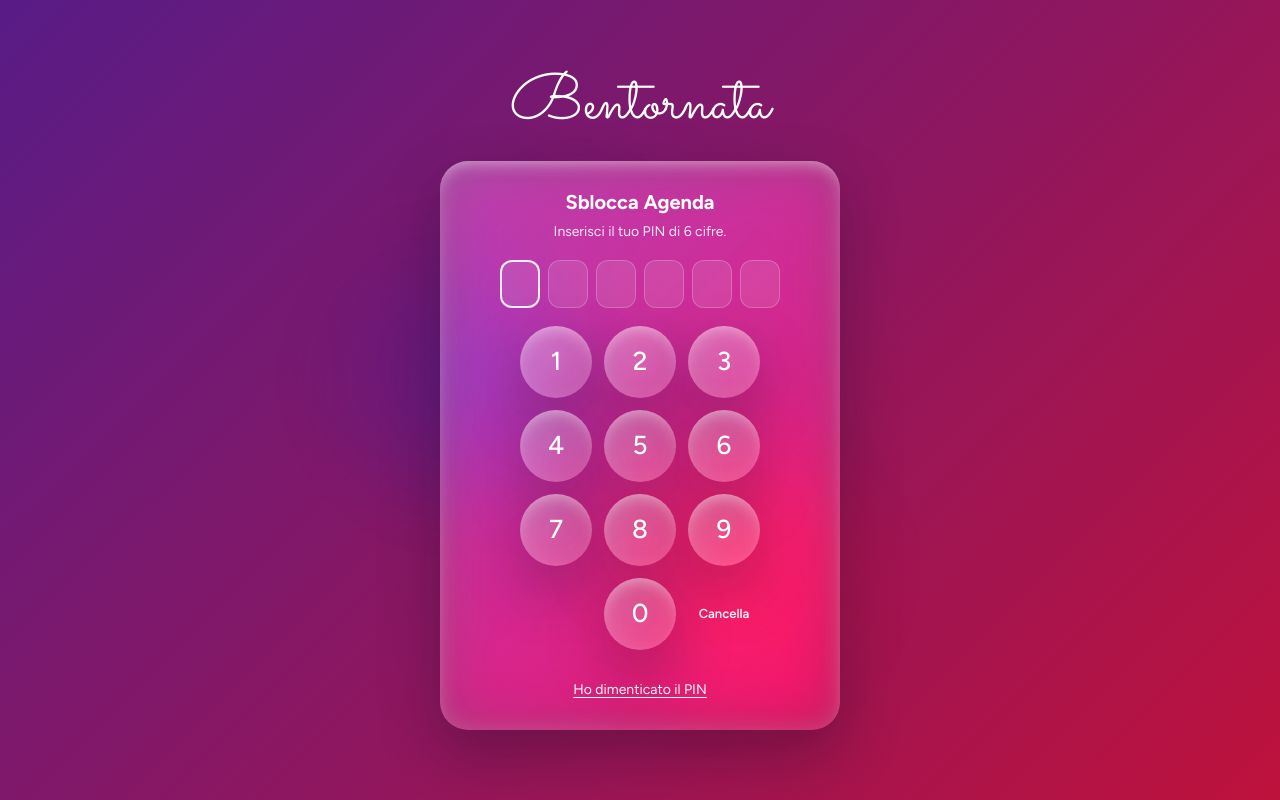
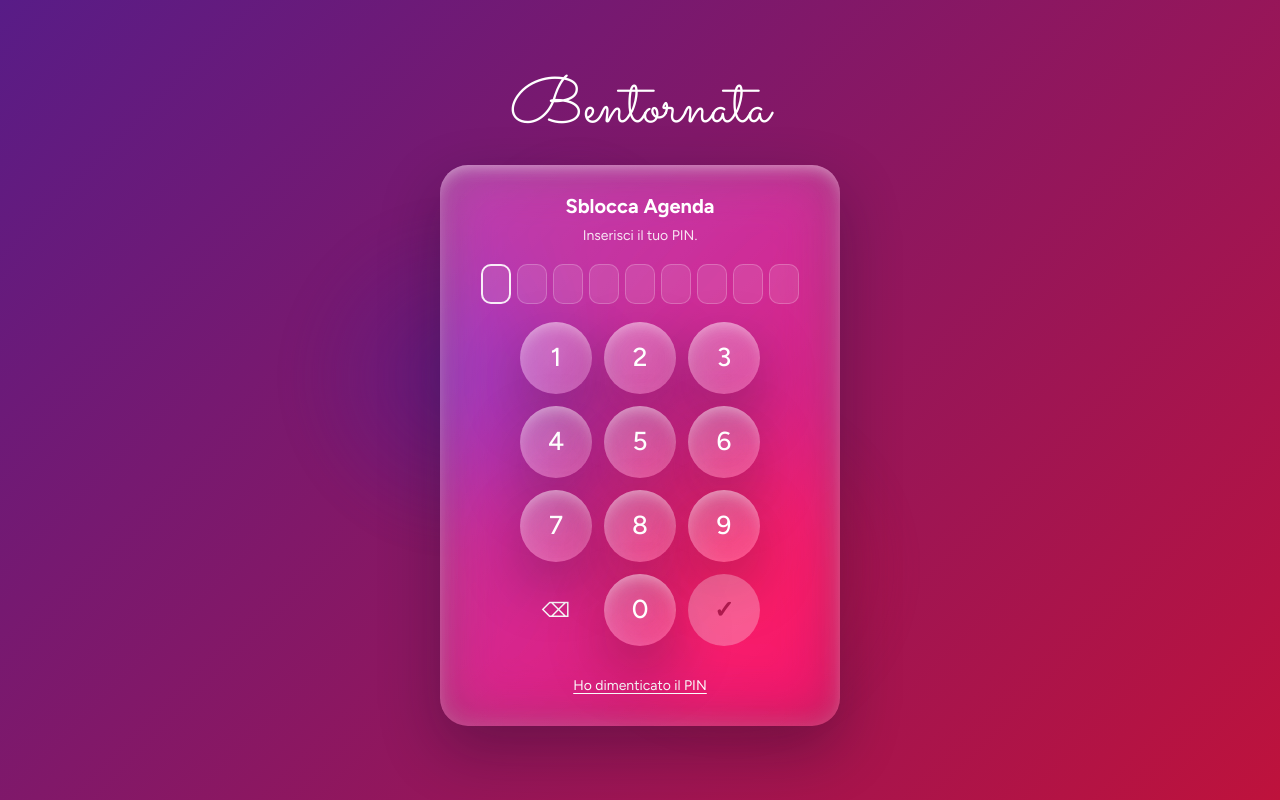
Before and after one commit to EnigmaJoy/DoodleLab, a Next.js app in the folder frontend/: page /unlock in a window 1280 px wide. Built offline with nearby package versions, Linux system fonts and the light colour scheme; no server answers; sample sign-in values are in the browser's storage.

Commit message:
feat(vault): restrict PIN to digits only, 6–9 characters
- Setup: filter non-digits on input, max 9, updated hint text
- Unlock: 9 PIN cells, keypad confirm button (✓) replaces auto-submit at 6,
  auto-submit still fires at max (9), Enter key submits when >= 6 digits

```diff
--- a/frontend/app/setup/page.tsx
+++ b/frontend/app/setup/page.tsx
@@ -52,7 +52,7 @@ export default function VaultSetupPage() {
 
   // ── Step 1 handlers ──────────────────────────────────────────────────────────
 
-  const continueEnabled = pin.length >= 6 && pin === confirmPin
+  const continueEnabled = pin.length >= 6 && pin.length <= 9 && pin === confirmPin
   const pinMismatch     = confirmPin.length > 0 && pin !== confirmPin
 
   function handleContinua() {
@@ -246,8 +246,9 @@ export default function VaultSetupPage() {
                   id="pin-input"
                   type={showPin ? 'text' : 'password'}
                   value={pin}
-                  onChange={e => setPin(e.target.value)}
-                  placeholder="Minimo 6 caratteri"
+                  onChange={e => setPin(e.target.value.replace(/\D/g, '').slice(0, 9))}
+                  placeholder="6–9 cifre"
+                  inputMode="numeric"
                   style={inputStyle}
                   autoComplete="new-password"
                   data-testid="pin-input"
@@ -263,7 +264,7 @@ export default function VaultSetupPage() {
                 </button>
               </div>
               <span style={hintStyle}>
-                Minimo 6 caratteri · numeri, lettere e simboli sono tutti permessi
+                Solo numeri · minimo 6, massimo 9 cifre
               </span>
             </div>
 
@@ -275,8 +276,9 @@ export default function VaultSetupPage() {
                   id="confirm-pin-input"
                   type={showConfirm ? 'text' : 'password'}
                   value={confirmPin}
-                  onChange={e => setConfirmPin(e.target.value)}
+                  onChange={e => setConfirmPin(e.target.value.replace(/\D/g, '').slice(0, 9))}
                   placeholder="Ripeti il PIN"
+                  inputMode="numeric"
                   style={inputStyle}
                   autoComplete="new-password"
                   data-testid="confirm-pin-input"
--- a/frontend/app/unlock/page.module.css
+++ b/frontend/app/unlock/page.module.css
@@ -156,7 +156,7 @@
 .pinRow {
   display: flex;
   justify-content: center;
-  gap: 8px;
+  gap: 6px;
 }
 
 .pinRowShaking {
@@ -164,9 +164,9 @@
 }
 
 .pinCell {
-  width: 40px;
-  height: 48px;
-  border-radius: 12px;
+  width: 30px;
+  height: 40px;
+  border-radius: 10px;
   background: rgba(255,255,255,0.10);
   box-shadow: inset 0 0 0 1px rgba(255,255,255,0.22);
   display: flex;
@@ -254,8 +254,7 @@
   background: transparent;
   border: none;
   color: #ffffff;
-  font-size: 13px;
-  font-weight: 600;
+  font-size: 20px;
   cursor: pointer;
   display: flex;
   align-items: center;
@@ -269,6 +268,32 @@
 }
 
 .keyDel:focus-visible {
+  outline: 2px solid #ffffff;
+  outline-offset: 2px;
+}
+
+.keyOk {
+  width: 72px;
+  height: 72px;
+  border-radius: 50%;
+  border: none;
+  background: rgba(255,255,255,0.90);
+  color: #1a1a1a;
+  font-size: 24px;
+  font-weight: 700;
+  cursor: pointer;
+  display: flex;
+  align-items: center;
+  justify-content: center;
+  transition: opacity 150ms ease;
+}
+
+.keyOk:disabled {
+  opacity: 0.30;
+  cursor: not-allowed;
+}
+
+.keyOk:focus-visible {
   outline: 2px solid #ffffff;
   outline-offset: 2px;
 }
--- a/frontend/app/unlock/page.tsx
+++ b/frontend/app/unlock/page.tsx
@@ -19,10 +19,10 @@ function PinCells({ digits, shaking }: PinCellsProps) {
   return (
     <div
       role="img"
-      aria-label={`PIN, ${digits.length} cifre su 6 inserite`}
+      aria-label={`PIN, ${digits.length} cifre inserite`}
       className={[styles.pinRow, shaking ? styles.pinRowShaking : ''].filter(Boolean).join(' ')}
     >
-      {Array.from({ length: 6 }, (_, i) => {
+      {Array.from({ length: 9 }, (_, i) => {
         const filled = i < digits.length
         const active = !filled && i === digits.length
         return (
@@ -50,22 +50,21 @@ const KEYPAD_ROWS: KeypadKey[][] = [
   ['1', '2', '3'],
   ['4', '5', '6'],
   ['7', '8', '9'],
-  [null, '0', 'del'],
+  ['del', '0', 'ok'],
 ]
 
 interface KeypadProps {
-  onDigit: (d: string) => void
+  onDigit:  (d: string) => void
   onDelete: () => void
-  disabled: boolean
+  onSubmit: () => void
+  disabled:       boolean
+  submitEnabled:  boolean
 }
 
-function Keypad({ onDigit, onDelete, disabled }: KeypadProps) {
+function Keypad({ onDigit, onDelete, onSubmit, disabled, submitEnabled }: KeypadProps) {
   return (
     <div className={styles.keypad}>
-      {KEYPAD_ROWS.flat().map((key, idx) => {
-        if (key === null) {
-          return <div key="spacer" aria-hidden="true" />
-        }
+      {KEYPAD_ROWS.flat().map((key) => {
         if (key === 'del') {
           return (
             <button
@@ -76,7 +75,21 @@ function Keypad({ onDigit, onDelete, disabled }: KeypadProps) {
               disabled={disabled}
               aria-label="Cancella una cifra"
             >
-              Cancella
+              ⌫
+            </button>
+          )
+        }
+        if (key === 'ok') {
+          return (
+            <button
+              key="ok"
+              type="button"
+              className={styles.keyOk}
+              onClick={onSubmit}
+              disabled={disabled || !submitEnabled}
+              aria-label="Sblocca"
+            >
+              ✓
             </button>
           )
         }
@@ -85,7 +98,7 @@ function Keypad({ onDigit, onDelete, disabled }: KeypadProps) {
             key={key}
             type="button"
             className={styles.keyDigit}
-            onClick={() => onDigit(key)}
+            onClick={() => onDigit(key!)}
             disabled={disabled}
             aria-label={`Cifra ${key}`}
           >
@@ -211,10 +224,16 @@ export default function UnlockPage() {
 
   const ghostRef = useRef<HTMLButtonElement>(null)
 
-  // ── Auto-submit on 6th digit ─────────────────────────────────────────────
-  // TODO: add attempt throttling if vaultService.unlock() ever adds it.
+  const submitEnabled = digits.length >= 6
+
+  // ── Auto-submit at max length (9 digits) ────────────────────────────────
   useEffect(() => {
-    if (digits.length !== 6) return
+    if (digits.length === 9) handleSubmit()
+    // eslint-disable-next-line react-hooks/exhaustive-deps
+  }, [digits.length])
+
+  function handleSubmit() {
+    if (!submitEnabled || loading) return
     const pin = digits.join('')
     setDigits([])
     setLoading(true)
@@ -228,25 +247,28 @@ export default function UnlockPage() {
         setLoading(false)
       }
     })
-  }, [digits, unlock, router])
+  }
 
   // ── Physical keyboard ────────────────────────────────────────────────────
   useEffect(() => {
     function onKeyDown(e: KeyboardEvent) {
       if (loading || showModal) return
-      if (/^[0-9]$/.test(e.key) && digits.length < 6) {
+      if (/^[0-9]$/.test(e.key) && digits.length < 9) {
         setError(null)
         setDigits(d => [...d, e.key])
       } else if (e.key === 'Backspace') {
         setDigits(d => d.slice(0, -1))
+      } else if (e.key === 'Enter' && submitEnabled) {
+        handleSubmit()
       }
     }
     document.addEventListener('keydown', onKeyDown)
     return () => document.removeEventListener('keydown', onKeyDown)
-  }, [loading, showModal, digits.length])
+  // eslint-disable-next-line react-hooks/exhaustive-deps
+  }, [loading, showModal, digits.length, submitEnabled])
 
   function handleDigit(d: string) {
-    if (loading || digits.length >= 6) return
+    if (loading || digits.length >= 9) return
     setError(null)
     setDigits(prev => [...prev, d])
   }
@@ -286,7 +308,7 @@ export default function UnlockPage() {
           <p className={styles.cardSubtitle}>
             {success
               ? 'Fatto, sto aprendo le tue note...'
-              : 'Inserisci il tuo PIN di 6 cifre.'}
+              : 'Inserisci il tuo PIN.'}
           </p>
         </div>
 
@@ -298,7 +320,13 @@ export default function UnlockPage() {
           </p>
         )}
 
-        <Keypad onDigit={handleDigit} onDelete={handleDelete} disabled={loading} />
+        <Keypad
+            onDigit={handleDigit}
+            onDelete={handleDelete}
+            onSubmit={handleSubmit}
+            disabled={loading}
+            submitEnabled={submitEnabled}
+          />
 
         <button
           ref={ghostRef}
```
